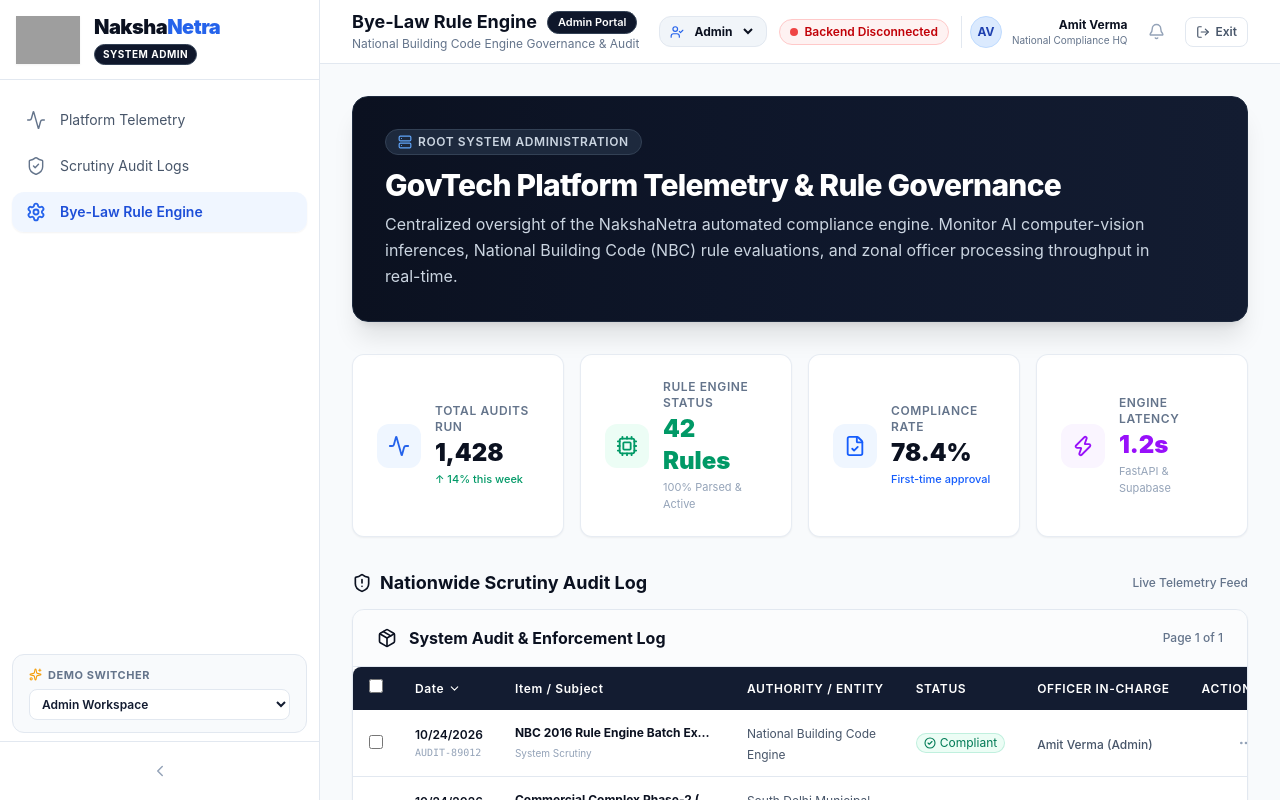
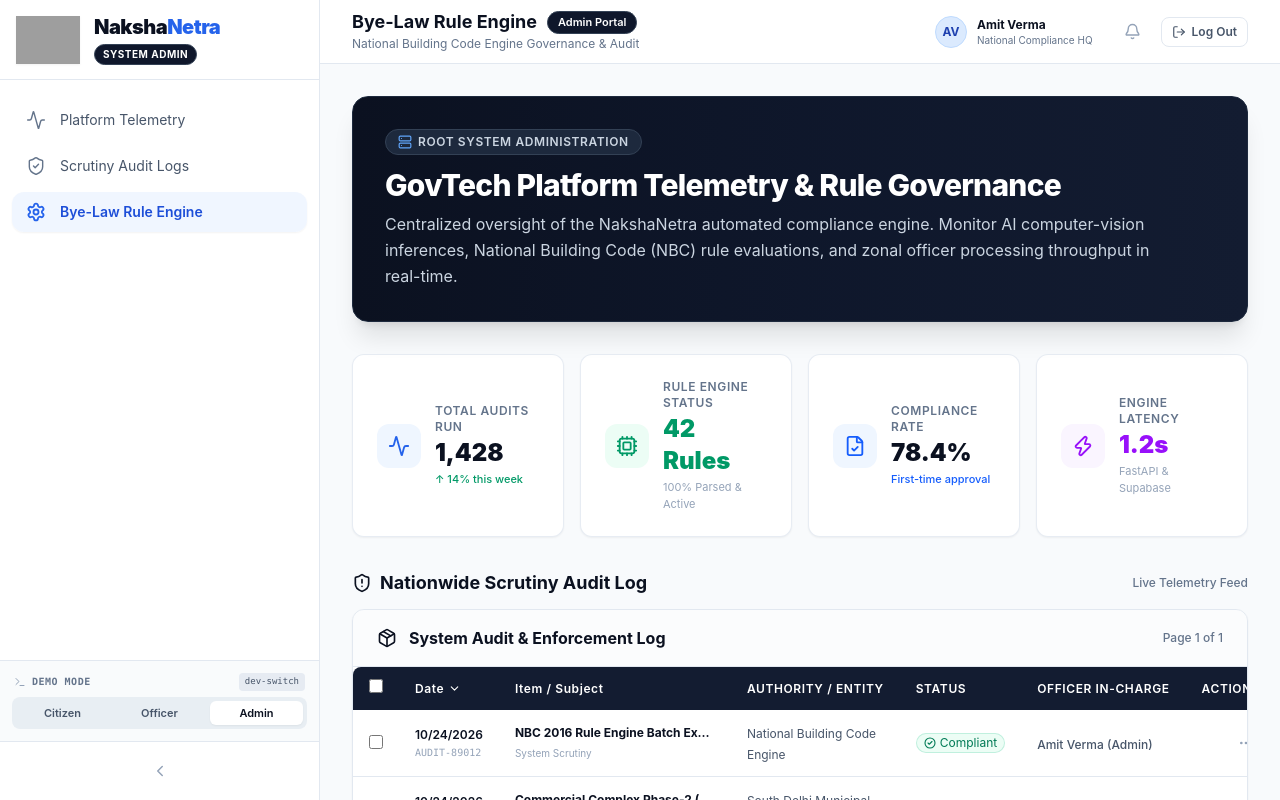
Before and after one commit to PraveenShukla2575/innov8-nakshanetra, a React (Vite) app in the folder frontend/: page /admin/rules in a window 1280 px wide. Built offline with nearby package versions, Linux system fonts and the light colour scheme; no server answers; grey boxes are pictures that could not be loaded.

Commit message:
Inner UI Fix

```diff
--- a/frontend/src/components/layout/RolePortalLayout.jsx
+++ b/frontend/src/components/layout/RolePortalLayout.jsx
@@ -1,6 +1,7 @@
 import React, { useState, useEffect } from 'react';
 import { NavLink, Outlet, useLocation, useNavigate } from 'react-router-dom';
 import logo from '../../assets/logo.png';
+import { ProfileModal } from '../profile/ProfileModal';
 import {
   LogOut,
   ChevronLeft,
@@ -13,10 +14,9 @@ import {
   FileText,
   ClipboardList,
   Activity,
-  Sparkles,
   BookOpen,
   Settings,
-  UserCheck,
+  Terminal,
 } from 'lucide-react';
 
 const roleProfiles = {
@@ -85,6 +85,7 @@ export const RolePortalLayout = ({
   }, [isExpanded]);
 
   const [mobileMenuOpen, setMobileMenuOpen] = useState(false);
+  const [isProfileModalOpen, setIsProfileModalOpen] = useState(false);
   const sidebarCollapsed = !isExpanded;
 
   const currentNav = activeConfig.navItems.find(
@@ -98,6 +99,16 @@ export const RolePortalLayout = ({
     .map((n) => n[0])
     .join('')
     .toUpperCase() || 'U';
+
+  const user = {
+    name: displayName,
+    role: activeConfig.user.role,
+    zone: activeConfig.user.zone,
+    email: `${currentRoleKey}@nakshanetra.gov.in`,
+    badgeText: activeConfig.badgeText,
+    badgeColorClass: activeConfig.badgeColorClass,
+    initials,
+  };
 
   const handleRoleChange = (e) => {
     const newPath = e.target.value;
@@ -200,24 +211,60 @@ export const RolePortalLayout = ({
           </ul>
         </nav>
 
-        {/* Role Quick Switcher in Sidebar Footer */}
-        {!sidebarCollapsed && (
-          <div className="px-4 py-3 mx-3 mb-2 bg-slate-50 border border-slate-200 rounded-xl">
-            <div className="flex items-center gap-1.5 mb-1.5 text-slate-500">
-              <Sparkles size={13} className="text-amber-500" />
-              <span className="text-[11px] font-bold uppercase tracking-wider">Demo Switcher</span>
+        {/* Developer-Only Demo Mode Switcher */}
+        <div className="p-3 border-t border-slate-200 bg-slate-50/80">
+          {!sidebarCollapsed ? (
+            <div className="space-y-1.5">
+              <div className="flex items-center justify-between px-0.5">
+                <div className="flex items-center gap-1.5 text-slate-500">
+                  <Terminal size={12} className="text-slate-400" />
+                  <span className="text-[10px] font-mono font-bold uppercase tracking-wider text-slate-500">
+                    Demo Mode
+                  </span>
                 </div>
+                <span className="text-[9px] font-mono bg-slate-200/80 text-slate-600 px-1.5 py-0.5 rounded font-medium">
+                  dev-switch
+                </span>
+              </div>
+              <div className="grid grid-cols-3 gap-1 p-1 bg-slate-200/70 rounded-lg">
+                {[
+                  { id: 'citizen', label: 'Citizen', path: '/citizen' },
+                  { id: 'officer', label: 'Officer', path: '/officer' },
+                  { id: 'admin', label: 'Admin', path: '/admin' },
+                ].map((item) => {
+                  const isActive = currentRoleKey === item.id;
+                  return (
+                    <button
+                      key={item.id}
+                      type="button"
+                      onClick={() => navigate(item.path)}
+                      className={`py-1 text-[11px] font-semibold rounded-md transition-all text-center cursor-pointer ${
+                        isActive
+                          ? 'bg-white text-navy-900 shadow-xs'
+                          : 'text-slate-600 hover:text-navy-900 hover:bg-white/50'
+                      }`}
+                    >
+                      {item.label}
+                    </button>
+                  );
+                })}
+              </div>
+            </div>
+          ) : (
+            <div className="flex justify-center" title="Developer Demo Switcher">
               <select
+                aria-label="Demo Role"
                 value={`/${currentRoleKey}`}
                 onChange={handleRoleChange}
-              className="w-full text-xs font-semibold text-navy-800 bg-white border border-slate-200 rounded-lg px-2 py-1.5 focus:outline-none focus:ring-2 focus:ring-primary-500/20 cursor-pointer"
+                className="w-11 h-7 text-[10px] font-mono font-bold bg-slate-200/80 text-slate-700 rounded-md text-center cursor-pointer focus:outline-none"
               >
-              <option value="/citizen">Citizen Portal</option>
-              <option value="/officer">Field Officer Portal</option>
-              <option value="/admin">Admin Workspace</option>
+                <option value="/citizen">CIT</option>
+                <option value="/officer">OFF</option>
+                <option value="/admin">ADM</option>
               </select>
             </div>
           )}
+        </div>
 
         {/* Desktop Collapse Toggle */}
         <div className="hidden lg:flex items-center justify-center py-3 border-t border-slate-200">
@@ -260,56 +307,19 @@ export const RolePortalLayout = ({
             </div>
           </div>
 
-          {/* Header Controls: Role Switcher, Backend Health, Profile */}
+          {/* Header Controls: Profile Box, Notifications, Log Out */}
           <div className="flex items-center gap-2 sm:gap-3">
-            {/* Demo Role Switcher Dropdown (Header) */}
-            <div className="flex items-center bg-slate-100 hover:bg-slate-200/80 border border-slate-200 rounded-xl px-2.5 py-1.5 transition-colors">
-              <UserCheck size={14} className="text-primary-600 mr-1.5 shrink-0" />
-              <select
-                aria-label="Demo Role Switcher"
-                value={`/${currentRoleKey}`}
-                onChange={handleRoleChange}
-                className="bg-transparent text-xs font-bold text-navy-900 focus:outline-none cursor-pointer pr-1"
+            {/* User Profile Container (Interactive Modal Trigger) */}
+            <button
+              type="button"
+              onClick={() => setIsProfileModalOpen(true)}
+              className="flex items-center gap-2.5 px-2.5 py-1.5 rounded-xl border border-transparent hover:border-slate-200 hover:bg-slate-50 transition-colors cursor-pointer text-left focus:outline-none focus:ring-2 focus:ring-primary-500/20"
+              title="Click to view User Profile & Audit Records"
             >
-                <option value="/citizen">Citizen</option>
-                <option value="/officer">Officer</option>
-                <option value="/admin">Admin</option>
-              </select>
-            </div>
-
-            {/* Backend Health Check Pill */}
-            {backendStatus === 'connected' ? (
-              <div
-                title={backendMessage || 'FastAPI Backend Healthy'}
-                className="flex items-center gap-1.5 px-2.5 py-1 rounded-full text-xs font-semibold bg-emerald-50 text-emerald-700 border border-emerald-200"
-              >
-                <span className="w-2 h-2 rounded-full bg-emerald-500 animate-pulse shrink-0" />
-                <span className="hidden sm:inline">Backend Connected</span>
-              </div>
-            ) : backendStatus === 'checking' ? (
-              <div
-                title="Pinging FastAPI backend..."
-                className="flex items-center gap-1.5 px-2.5 py-1 rounded-full text-xs font-semibold bg-amber-50 text-amber-700 border border-amber-200"
-              >
-                <span className="w-2 h-2 rounded-full bg-amber-500 animate-pulse shrink-0" />
-                <span className="hidden sm:inline">Connecting...</span>
-              </div>
-            ) : (
-              <div
-                title={backendMessage || 'Cannot connect to http://localhost:8000/api/health'}
-                className="flex items-center gap-1.5 px-2.5 py-1 rounded-full text-xs font-semibold bg-red-50 text-red-700 border border-red-200"
-              >
-                <span className="w-2 h-2 rounded-full bg-red-500 shrink-0" />
-                <span className="hidden sm:inline">Backend Disconnected</span>
-              </div>
-            )}
-
-            {/* User Profile Badge */}
-            <div className="hidden md:flex items-center gap-2.5 pl-2 border-l border-slate-200">
-              <div className="flex items-center justify-center w-8 h-8 rounded-full bg-primary-100 text-primary-800 text-xs font-bold border border-primary-200">
+              <div className="flex items-center justify-center w-8 h-8 rounded-full bg-primary-100 text-primary-800 text-xs font-bold border border-primary-200 shrink-0">
                 {initials}
               </div>
-              <div className="text-right">
+              <div className="hidden sm:block text-left">
                 <p className="text-xs font-bold text-navy-900 leading-tight truncate max-w-[140px]">
                   {displayName}
                 </p>
@@ -317,24 +327,26 @@ export const RolePortalLayout = ({
                   {activeConfig.user.zone}
                 </p>
               </div>
-            </div>
+            </button>
 
             {/* Notifications Bell */}
             <button
-              className="p-2 rounded-lg text-slate-400 hover:text-slate-600 hover:bg-slate-100 transition-colors"
+              type="button"
+              className="p-2 rounded-lg text-slate-400 hover:text-slate-600 hover:bg-slate-100 transition-colors cursor-pointer"
               title="Notifications"
             >
               <Bell size={17} />
             </button>
 
-            {/* Sign Out */}
+            {/* Log Out */}
             <button
+              type="button"
               onClick={onLogout}
-              className="hidden sm:flex items-center gap-1.5 px-2.5 py-1.5 rounded-lg text-xs font-semibold text-slate-600 hover:text-red-600 hover:bg-red-50 border border-slate-200 hover:border-red-200 transition-colors"
-              title="Sign Out"
+              className="hidden sm:flex items-center gap-1.5 px-2.5 py-1.5 rounded-lg text-xs font-semibold text-slate-600 hover:text-red-600 hover:bg-red-50 border border-slate-200 hover:border-red-200 transition-colors cursor-pointer"
+              title="Log Out"
             >
               <LogOut size={14} />
-              <span>Exit</span>
+              <span>Log Out</span>
             </button>
           </div>
         </header>
@@ -346,6 +358,13 @@ export const RolePortalLayout = ({
           </div>
         </main>
       </div>
+
+      {/* User Profile & Audit History Modal */}
+      <ProfileModal
+        isOpen={isProfileModalOpen}
+        onClose={() => setIsProfileModalOpen(false)}
+        user={user}
+      />
     </div>
   );
 };
--- /dev/null
+++ b/frontend/src/components/profile/ProfileModal.jsx
@@ -0,0 +1,230 @@
+import React from 'react';
+import Modal from '../ui/Modal';
+import Card from '../ui/Card';
+import {
+  Clock,
+  FileCheck,
+  ShieldCheck,
+  MapPin,
+  Mail,
+  User,
+  CheckCircle2,
+  Calendar,
+} from 'lucide-react';
+
+const mockSessionHistory = [
+  {
+    id: 1,
+    dateTime: '2026-10-24 18:32 IST',
+    ipAddress: '103.21.144.12',
+    action: 'Logged In (2FA Verified)',
+    status: 'Success',
+  },
+  {
+    id: 2,
+    dateTime: '2026-10-24 18:45 IST',
+    ipAddress: '103.21.144.12',
+    action: 'Submitted Naksha Blueprint (PDF)',
+    status: 'Success',
+  },
+  {
+    id: 3,
+    dateTime: '2026-10-24 19:10 IST',
+    ipAddress: '103.21.144.12',
+    action: 'Generated Scrutiny Audit Report',
+    status: 'Success',
+  },
+  {
+    id: 4,
+    dateTime: '2026-10-23 11:20 IST',
+    ipAddress: '103.21.144.12',
+    action: 'Reviewed Bye-Law Clause 4.2.1',
+    status: 'Success',
+  },
+  {
+    id: 5,
+    dateTime: '2026-10-22 09:15 IST',
+    ipAddress: '14.139.60.22',
+    action: 'Digital Signature Authenticated',
+    status: 'Success',
+  },
+];
+
+export const ProfileModal = ({ isOpen, onClose, user }) => {
+  const stats = [
+    {
+      label: 'Account Age',
+      value: '14 Months',
+      subtext: 'Registered Nov 2025',
+      icon: Clock,
+      color: 'text-blue-600 bg-blue-50 border-blue-200',
+    },
+    {
+      label:
+        user?.role === 'CITIZEN'
+          ? 'Total Submissions'
+          : user?.role === 'FIELD_OFFICER'
+          ? 'Plans Scrutinized'
+          : 'Rules Audited',
+      value:
+        user?.role === 'CITIZEN'
+          ? '8 Plans'
+          : user?.role === 'FIELD_OFFICER'
+          ? '42 Reviews'
+          : '156 Rules',
+      subtext: '100% Bye-Law Compliant',
+      icon: FileCheck,
+      color: 'text-indigo-600 bg-indigo-50 border-indigo-200',
+    },
+    {
+      label: 'Security Level',
+      value: 'Enhanced',
+      subtext: 'Aadhaar eSign & 2FA Active',
+      icon: ShieldCheck,
+      color: 'text-emerald-600 bg-emerald-50 border-emerald-200',
+    },
+  ];
+
+  return (
+    <Modal
+      isOpen={isOpen}
+      onClose={onClose}
+      title="User Profile & Audit Records"
+      size="lg"
+      footer={
+        <div className="flex items-center justify-between w-full">
+          <p className="text-[11px] text-slate-400">
+            Official GovTech Portal Credentials • Certified Tamper-Proof
+          </p>
+          <button
+            onClick={onClose}
+            className="px-4 py-2 text-xs font-semibold text-slate-700 bg-white border border-slate-300 rounded-xl hover:bg-slate-50 transition-colors cursor-pointer"
+          >
+            Close Profile
+          </button>
+        </div>
+      }
+    >
+      <div className="space-y-6">
+        {/* Prominent User Profile Header */}
+        <div className="flex flex-col sm:flex-row items-start sm:items-center gap-4 p-4 bg-slate-50 border border-slate-200/80 rounded-2xl">
+          <div className="w-16 h-16 rounded-2xl bg-gradient-to-br from-primary-600 to-primary-800 text-white flex items-center justify-center text-xl font-black shadow-md border-2 border-white ring-2 ring-primary-100 shrink-0">
+            {user?.initials || 'U'}
+          </div>
+
+          <div className="flex-1 min-w-0">
+            <div className="flex flex-wrap items-center gap-2">
+              <h3 className="text-lg font-bold text-navy-900 truncate">
+                {user?.name || 'Ravi Kumar'}
+              </h3>
+              <span
+                className={`text-[11px] font-bold uppercase tracking-wider px-2.5 py-0.5 rounded-full border ${
+                  user?.badgeColorClass || 'bg-blue-100 text-blue-800 border-blue-200'
+                }`}
+              >
+                {user?.badgeText || user?.role || 'Citizen Public'}
+              </span>
+            </div>
+
+            <div className="mt-2 flex flex-wrap items-center gap-x-4 gap-y-1 text-xs text-slate-600">
+              <div className="flex items-center gap-1.5">
+                <MapPin size={13} className="text-slate-400 shrink-0" />
+                <span className="truncate">{user?.zone || 'South Delhi Division'}</span>
+              </div>
+              <div className="flex items-center gap-1.5">
+                <Mail size={13} className="text-slate-400 shrink-0" />
+                <span className="truncate">{user?.email || 'citizen@nakshanetra.gov.in'}</span>
+              </div>
+            </div>
+          </div>
+        </div>
+
+        {/* User Statistics Section */}
+        <div>
+          <h4 className="text-xs font-bold text-slate-500 uppercase tracking-wider mb-3">
+            Account Telemetry & Statistics
+          </h4>
+          <div className="grid grid-cols-1 sm:grid-cols-3 gap-3">
+            {stats.map((stat, idx) => {
+              const Icon = stat.icon;
+              return (
+                <Card
+                  key={idx}
+                  padding="sm"
+                  className="border border-slate-200/90 bg-white hover:border-slate-300 transition-colors"
+                >
+                  <div className="flex items-start justify-between">
+                    <div>
+                      <p className="text-[11px] font-semibold text-slate-500 uppercase tracking-wider">
+                        {stat.label}
+                      </p>
+                      <p className="text-lg font-extrabold text-navy-900 mt-1">
+                        {stat.value}
+                      </p>
+                    </div>
+                    <div
+                      className={`p-2 rounded-xl border ${stat.color} shrink-0`}
+                    >
+                      <Icon size={16} />
+                    </div>
+                  </div>
+                  <p className="text-[11px] text-slate-400 mt-2 font-medium">
+                    {stat.subtext}
+                  </p>
+                </Card>
+              );
+            })}
+          </div>
+        </div>
+
+        {/* Session History Table */}
+        <div>
+          <div className="flex items-center justify-between mb-3">
+            <h4 className="text-xs font-bold text-slate-500 uppercase tracking-wider">
+              Recent Session Audit Log
+            </h4>
+            <span className="text-[11px] font-mono text-slate-400">
+              Showing last 5 activity records
+            </span>
+          </div>
+
+          <div className="overflow-x-auto rounded-xl border border-slate-200 bg-white shadow-2xs">
+            <table className="w-full text-left text-xs">
+              <thead className="bg-slate-50/80 border-b border-slate-200 text-slate-600 font-bold uppercase text-[10px] tracking-wider">
+                <tr>
+                  <th className="px-3.5 py-2.5">Date / Time</th>
+                  <th className="px-3.5 py-2.5">IP Address</th>
+                  <th className="px-3.5 py-2.5">Action</th>
+                  <th className="px-3.5 py-2.5 text-right">Status</th>
+                </tr>
+              </thead>
+              <tbody className="divide-y divide-slate-100 text-slate-700">
+                {mockSessionHistory.map((item) => (
+                  <tr key={item.id} className="hover:bg-slate-50/70 transition-colors">
+                    <td className="px-3.5 py-2.5 font-medium text-slate-600 whitespace-nowrap">
+                      {item.dateTime}
+                    </td>
+                    <td className="px-3.5 py-2.5 font-mono text-[11px] text-slate-500 whitespace-nowrap">
+                      {item.ipAddress}
+                    </td>
+                    <td className="px-3.5 py-2.5 font-semibold text-navy-900">
+                      {item.action}
+                    </td>
+                    <td className="px-3.5 py-2.5 text-right whitespace-nowrap">
+                      <span className="inline-flex items-center gap-1 px-2 py-0.5 rounded-full text-[10px] font-bold bg-emerald-50 text-emerald-700 border border-emerald-200">
+                        <CheckCircle2 size={11} className="text-emerald-500" />
+                        {item.status}
+                      </span>
+                    </td>
+                  </tr>
+                ))}
+              </tbody>
+            </table>
+          </div>
+        </div>
+      </div>
+    </Modal>
+  );
+};
+
+export default ProfileModal;
```
Lines whose indentation alone changed are shown as unchanged.
